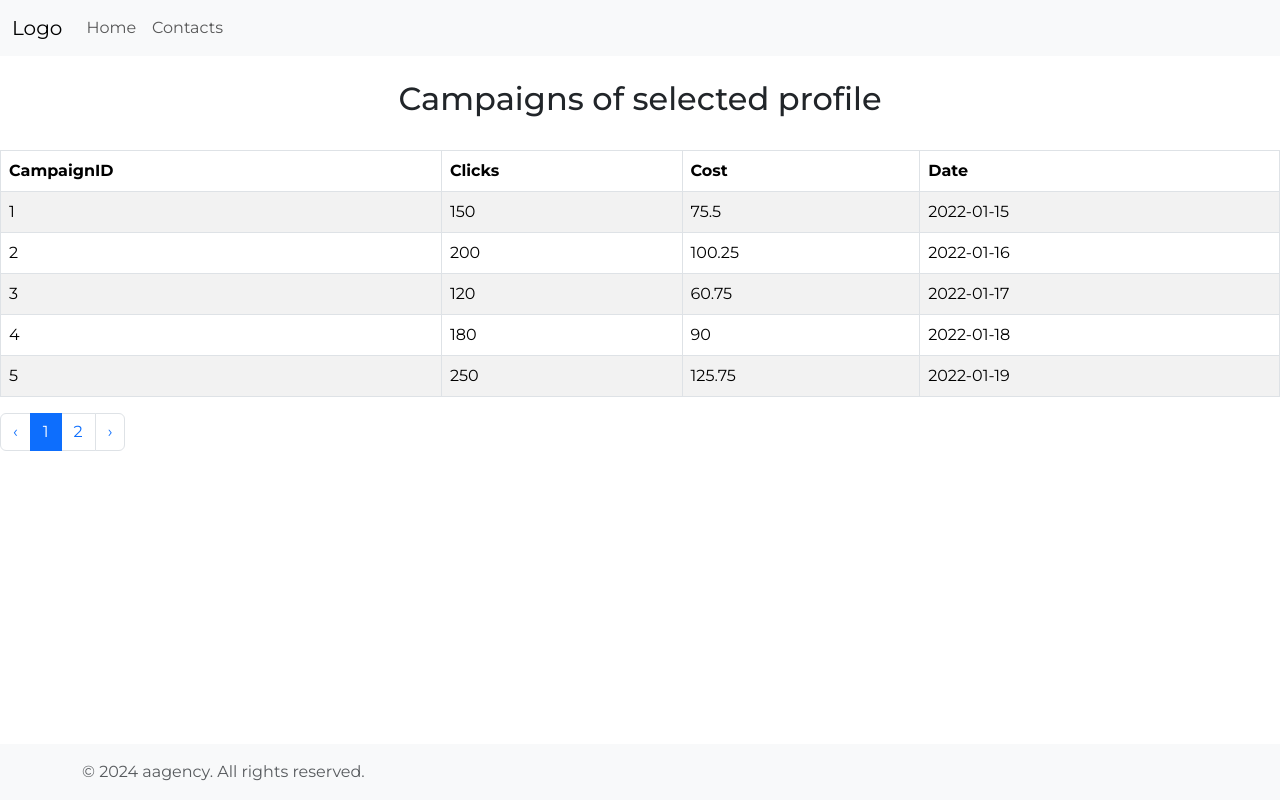
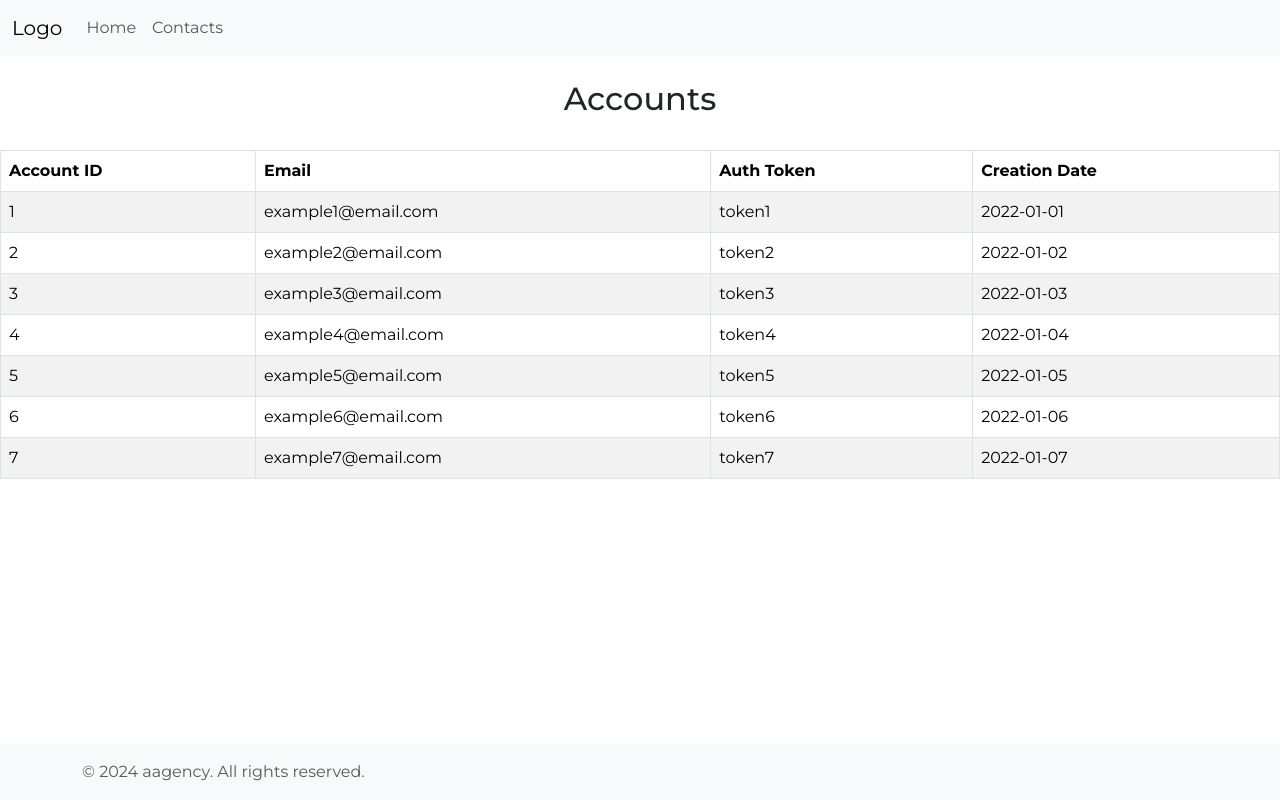
Before and after one commit to vladyslavZinchenko77/aagency-test, a React (Vite) app: page /home in a window 1280 px wide. Built offline with nearby package versions, Linux system fonts and the light colour scheme.

Commit message:
refactored table and data

```diff
--- a/src/App.tsx
+++ b/src/App.tsx
@@ -1,20 +1,22 @@
 import { FC } from 'react';
+import { Route, Routes } from 'react-router-dom';
 import Header from './components/Header';
-// import Accounts from './pages/Accounts';
+import Accounts from './pages/Accounts';
 import Campaigns from './pages/Campaigns';
-// import Profiles from './pages/Profiles';
+import Profiles from './pages/Profiles';
 import Footer from './components/Footer';
-
-import './App.scss';
 
 const App: FC = () => {
   return (
     <>
       <Header />
       <main>
-        {/* <Accounts /> */}
-        {/* <Profiles /> */}
-        <Campaigns />
+        <Routes>
+          <Route index element={<Accounts />} path="/" />
+          <Route element={<Accounts />} path="home" />
+          <Route element={<Profiles />} path="profile/:id" />
+          <Route element={<Campaigns />} path="/campaign" />
+        </Routes>
       </main>
       <Footer />
     </>
--- a/src/components/TableCustom/TableCustom.tsx
+++ b/src/components/TableCustom/TableCustom.tsx
@@ -1,36 +1,28 @@
-import { FC, ReactNode, useState } from 'react';
-import { Table, Pagination } from 'react-bootstrap';
+import { FC } from 'react';
+import { Table } from 'react-bootstrap';
+import { useNavigate } from 'react-router-dom';
 
-interface TableColumn {
+interface Column {
   key: string;
   label: string;
-  render: (item: any) => ReactNode;
+  render: (item: any) => React.ReactNode;
 }
 
 interface TableCustomProps {
-  columns: TableColumn[];
-  itemsPerPage?: number;
-  totalItems: number;
+  columns: Column[];
   data: any[];
+  path?: string;
 }
 
-const TableCustom: FC<TableCustomProps> = ({
-  columns,
-  itemsPerPage = 5,
-  totalItems,
-  data: initialData,
-}) => {
-  const [currentPage, setCurrentPage] = useState(1);
+const TableCustom: FC<TableCustomProps> = ({ columns, data, path }) => {
+  const navigate = useNavigate();
 
-  const totalPages = Math.ceil(totalItems / itemsPerPage);
-
-  const startIndex = (currentPage - 1) * itemsPerPage;
-  const endIndex = Math.min(startIndex + itemsPerPage - 1, totalItems - 1);
-  const currentPageData = initialData.slice(startIndex, endIndex + 1);
+  const handleRowClick = (item: any) => {
+    navigate(`${path}${item[columns[0].key]}`);
+  };
 
   return (
-    <div>
-      <Table striped bordered>
+    <Table striped bordered hover>
       <thead>
         <tr>
           {columns.map((column) => (
@@ -39,8 +31,8 @@ const TableCustom: FC<TableCustomProps> = ({
         </tr>
       </thead>
       <tbody>
-          {currentPageData.map((item) => (
-            <tr key={item.id}>
+        {data.map((item, index) => (
+          <tr key={index} onClick={() => handleRowClick(item)}>
             {columns.map((column) => (
               <td key={column.key}>{column.render(item)}</td>
             ))}
@@ -48,27 +40,6 @@ const TableCustom: FC<TableCustomProps> = ({
         ))}
       </tbody>
     </Table>
-
-      <Pagination className="mt-3">
-        <Pagination.Prev
-          onClick={() => setCurrentPage((prev) => Math.max(prev - 1, 1))}
-        />
-        {Array.from({ length: totalPages }, (_, index) => (
-          <Pagination.Item
-            key={index + 1}
-            active={index + 1 === currentPage}
-            onClick={() => setCurrentPage(index + 1)}
-          >
-            {index + 1}
-          </Pagination.Item>
-        ))}
-        <Pagination.Next
-          onClick={() =>
-            setCurrentPage((prev) => Math.min(prev + 1, totalPages))
-          }
-        />
-      </Pagination>
-    </div>
   );
 };
 
--- a/src/data/initialData.tsx
+++ b/src/data/initialData.tsx
@@ -1,137 +1,98 @@
 export const initialDataAcounts = [
   {
     accountId: 1,
-    email: 'example1@example.com',
+    email: 'example1@email.com',
     authToken: 'token1',
     creationDate: '2022-01-01',
   },
   {
     accountId: 2,
-    email: 'example2@example.com',
+    email: 'example2@email.com',
     authToken: 'token2',
     creationDate: '2022-01-02',
   },
   {
     accountId: 3,
-    email: 'example3@example.com',
+    email: 'example3@email.com',
     authToken: 'token3',
     creationDate: '2022-01-03',
   },
   {
     accountId: 4,
-    email: 'example4@example.com',
+    email: 'example4@email.com',
     authToken: 'token4',
     creationDate: '2022-01-04',
   },
   {
     accountId: 5,
-    email: 'example5@example.com',
+    email: 'example5@email.com',
     authToken: 'token5',
     creationDate: '2022-01-05',
   },
   {
     accountId: 6,
-    email: 'example6@example.com',
+    email: 'example6@email.com',
     authToken: 'token6',
     creationDate: '2022-01-06',
   },
   {
     accountId: 7,
-    email: 'example7@example.com',
+    email: 'example7@email.com',
     authToken: 'token7',
     creationDate: '2022-01-07',
   },
 ];
-
 export const initialDataProfiles = [
   {
     profileId: 1,
-    country: 'USA',
-    marketplace: 'Amazon',
+    accountId: 1,
+    country: 'Country1',
+    marketplace: 'Marketplace1',
   },
   {
     profileId: 2,
-    country: 'Canada',
-    marketplace: 'Walmart',
+    accountId: 2,
+    country: 'Country2',
+    marketplace: 'Marketplace2',
   },
   {
     profileId: 3,
-    country: 'UK',
-    marketplace: 'Ebay',
+    accountId: 3,
+    country: 'Country3',
+    marketplace: 'Marketplace3',
   },
   {
     profileId: 4,
-    country: 'Germany',
-    marketplace: 'Zalando',
+    accountId: 4,
+    country: 'Country4',
+    marketplace: 'Marketplace4',
   },
   {
     profileId: 5,
-    country: 'France',
-    marketplace: 'Cdiscount',
+    accountId: 5,
+    country: 'Country5',
+    marketplace: 'Marketplace5',
   },
   {
     profileId: 6,
-    country: 'Italy',
-    marketplace: 'Alibaba',
+    accountId: 6,
+    country: 'Country6',
+    marketplace: 'Marketplace6',
   },
   {
     profileId: 7,
-    country: 'Spain',
-    marketplace: 'El Corte Inglés',
-  },
-  {
-    profileId: 8,
-    country: 'Australia',
-    marketplace: 'Kogan',
-  },
-  {
-    profileId: 9,
-    country: 'Japan',
-    marketplace: 'Rakuten',
+    accountId: 7,
+    country: 'Country7',
+    marketplace: 'Marketplace7',
   },
 ];
 
 export const initialDataCampaings = [
-  {
-    campaignId: 1,
-    clicks: 150,
-    cost: 75.5,
-    date: '2022-01-15',
-  },
-  {
-    campaignId: 2,
-    clicks: 200,
-    cost: 100.25,
-    date: '2022-01-16',
-  },
-  {
-    campaignId: 3,
-    clicks: 120,
-    cost: 60.75,
-    date: '2022-01-17',
-  },
-  {
-    campaignId: 4,
-    clicks: 180,
-    cost: 90.0,
-    date: '2022-01-18',
-  },
-  {
-    campaignId: 5,
-    clicks: 250,
-    cost: 125.75,
-    date: '2022-01-19',
-  },
-  {
-    campaignId: 6,
-    clicks: 300,
-    cost: 150.0,
-    date: '2022-01-20',
-  },
-  {
-    campaignId: 7,
-    clicks: 170,
-    cost: 85.5,
-    date: '2022-01-21',
-  },
+  { campaignId: 1, profileId: 1, clicks: 100, cost: 50, date: '2022-02-01' },
+  { campaignId: 2, profileId: 2, clicks: 150, cost: 75, date: '2022-02-02' },
+  { campaignId: 3, profileId: 3, clicks: 120, cost: 60, date: '2022-02-03' },
+  { campaignId: 4, profileId: 4, clicks: 80, cost: 40, date: '2022-02-04' },
+  { campaignId: 5, profileId: 5, clicks: 200, cost: 100, date: '2022-02-05' },
+  { campaignId: 6, profileId: 6, clicks: 90, cost: 45, date: '2022-02-06' },
+  { campaignId: 7, profileId: 7, clicks: 110, cost: 55, date: '2022-02-07' },
 ];
--- a/src/main.tsx
+++ b/src/main.tsx
@@ -1,10 +1,13 @@
 import React from 'react';
 import ReactDOM from 'react-dom/client';
 import App from './App.tsx';
+import { BrowserRouter } from 'react-router-dom';
 import './index.scss';
 
 ReactDOM.createRoot(document.getElementById('root')!).render(
   <React.StrictMode>
-    <App />
+    <BrowserRouter>
+      <App />
+    </BrowserRouter>
   </React.StrictMode>
 );
--- a/src/pages/Accounts/Accouns.tsx
+++ b/src/pages/Accounts/Accouns.tsx
@@ -9,8 +9,8 @@ const Accounts: FC = () => {
     <DefaultPage title="Accounts">
       <TableCustom
         columns={columnsAcounts}
-        totalItems={initialDataAcounts.length}
         data={initialDataAcounts}
+        path="/profile/id"
       />
     </DefaultPage>
   );
--- a/src/pages/Profiles/Profiles.tsx
+++ b/src/pages/Profiles/Profiles.tsx
@@ -1,17 +1,17 @@
 import { FC } from 'react';
+import { useParams } from 'react-router-dom';
 import DefaultPage from '../../components/DefaultPage';
 import TableCustom from '../../components/TableCustom';
 import { columnsProfiles } from '../../data/columns';
-import { initialDataProfiles } from '../../data/initialData';
 
 const Profiles: FC = () => {
+  const { id } = useParams();
+
+  const data = [{}];
+
   return (
     <DefaultPage title="Profiles of selected account">
-      <TableCustom
-        columns={columnsProfiles}
-        data={initialDataProfiles}
-        totalItems={initialDataProfiles.length}
-      />
+      <TableCustom columns={columnsProfiles} data={data} />
     </DefaultPage>
   );
 };
```
Also changed, not shown: src/App.scss (deleted). Lines whose indentation alone changed are shown as unchanged.
